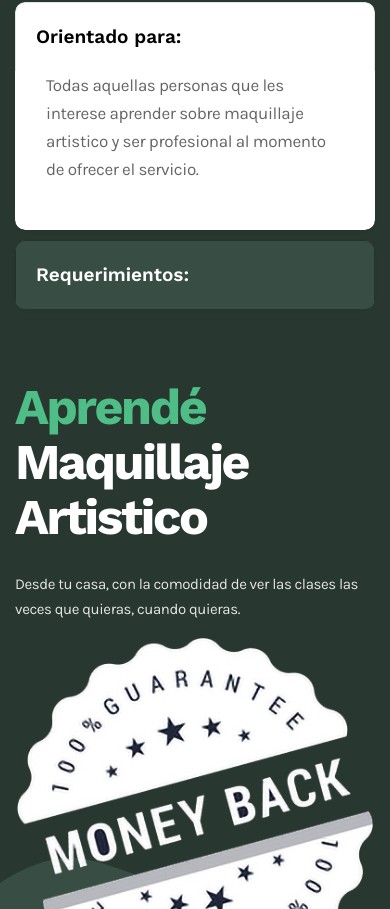
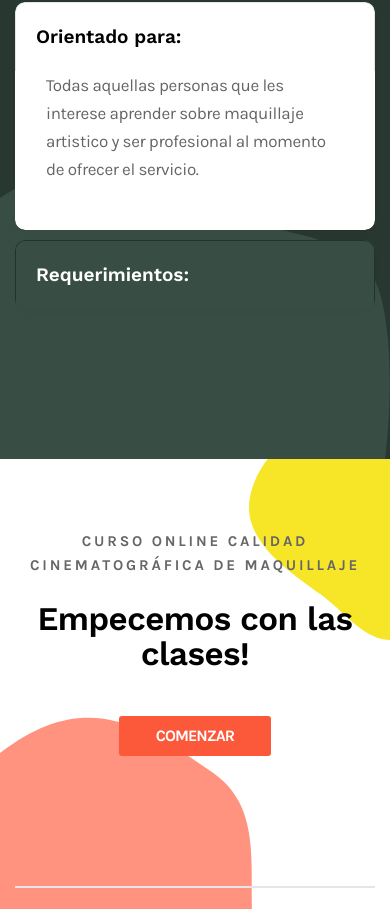
Before and after one commit to joaquintom/landing-curso-maquillaje, a plain HTML site: page index.html in a window 390 px wide. Shown: the part 5114-6023 px from the top of the page. Drawn offline with nearby package versions, Linux system fonts and the light colour scheme; files that its build step writes are made by us from their sources.

Commit message:
Update index.html

```diff
--- a/index.html
+++ b/index.html
@@ -349,23 +349,6 @@ Una vez finalizado el curso, para acceder al certificado se necesitará enviar a
       </div>
     </div>
   </div>
-
-  <div class="faq-guarantee">
-    <div class="row">
-      <div class="col-lg-5 col-md-7 offset-lg-1" data-aos="zoom-in-right"  data-aos-once="true" data-aos-delay="55" data-aos-duration="1500">
-        <div class="content">
-          <h2><span class="text--primary fs-inherit">Aprendé</span> Maquillaje Artistico</h2>
-          <p>Desde tu casa, con la comodidad de ver las clases las veces que quieras, cuando quieras.</p>
-        </div>
-      </div>
-
-      <div class="col-lg-4 col-md-5 offset-lg-1" data-aos="zoom-in-left"  data-aos-once="true" data-aos-delay="55" data-aos-duration="1500">
-        <div class="flex-all-center h-100">
-          <img src="image/guarnatee.png" alt="">
-        </div>
-      </div>
-    </div>
-  </div>
   </div>
   <div class="shape-holder faq-shape" data-aos="zoom-in-right" data-aos-once="true"><img src="image/faq-shape.svg" alt=""></div>
 </section>
```
